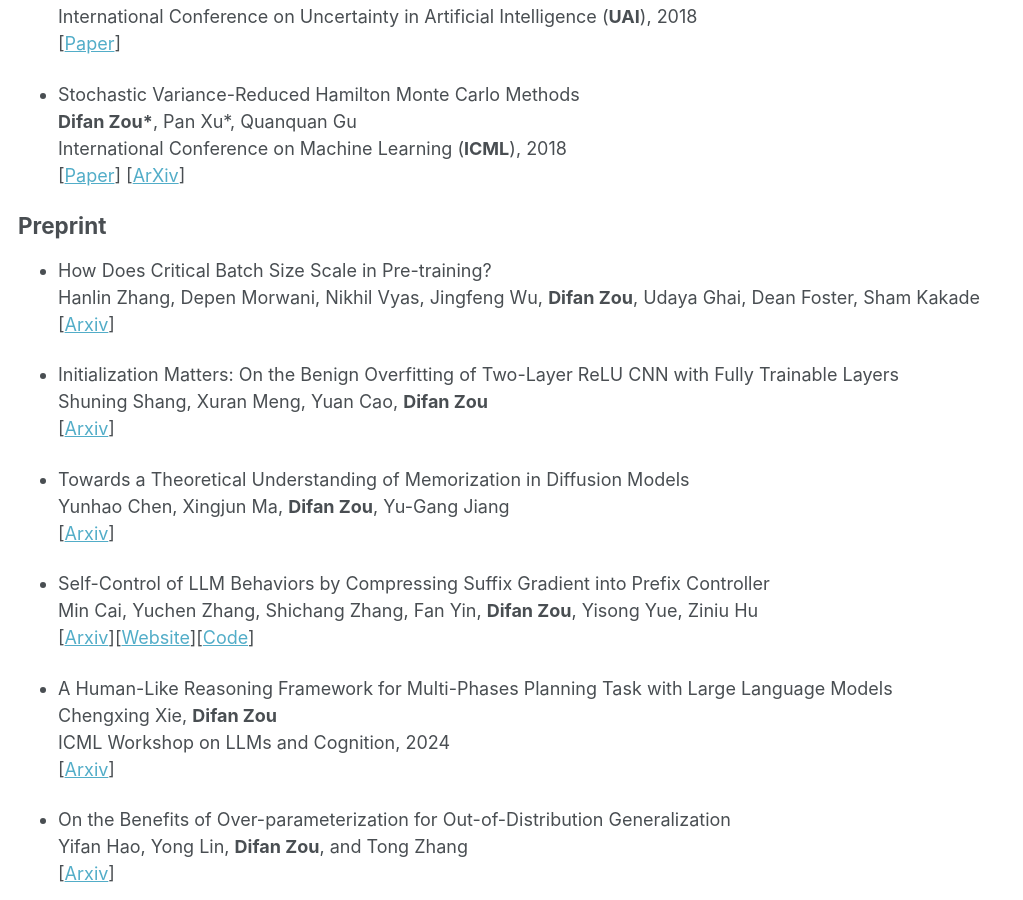
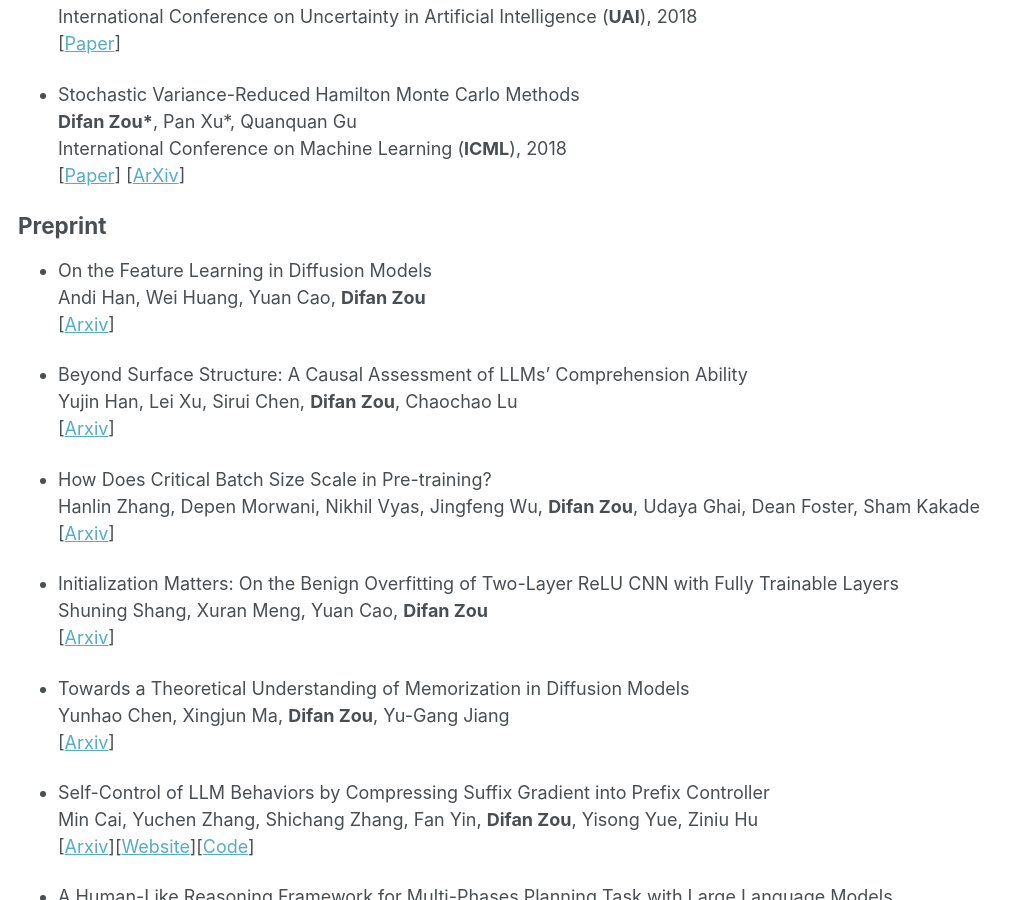
Before and after one commit to difanzou/difanzou.github.io, a Jekyll site: the page built from _pages/publications.md, in a window 1280 px wide and 900 px high, scrolled down 5630 px. Shown: the whole window, without its empty margins (0-1023 px from the left). Built offline with Jekyll 4.4.1, drawn with Linux system fonts in a browser that asks for light colours; some of the changed text lies outside the part shown.

Commit message:
add new preprints

```diff
--- a/_pages/publications.md
+++ b/_pages/publications.md
@@ -31,7 +31,7 @@
 Conference on Advances in Neural Information Processing Systems (**NeurIPS**), 2024 \
 \[[Arxiv](https://arxiv.org/pdf/2406.10650)\]
 
-* A Comprehensive Investigation of Sparse Rate Reduction in Transformer-like Models\
+* An In-depth Investigation of Sparse Rate Reduction in Transformer-like Models\
 Yunzhe Hu, **Difan Zou**, Dong Xu\
 Conference on Advances in Neural Information Processing Systems (**NeurIPS**), 2024 \
 \[[Arxiv](./)\]
@@ -240,6 +240,16 @@
 \[[Paper](http://proceedings.mlr.press/v80/zou18a/zou18a.pdf)\] \[[ArXiv](https://arxiv.org/pdf/1802.04791.pdf)\]
 
 ## Preprint
+
+* On the Feature Learning in Diffusion Models\
+Andi Han, Wei Huang, Yuan Cao, **Difan Zou**\
+\[[Arxiv](https://arxiv.org/pdf/2412.01021)\]
+
+
+* Beyond Surface Structure: A Causal Assessment of LLMs' Comprehension Ability\
+Yujin Han, Lei Xu, Sirui Chen, **Difan Zou**, Chaochao Lu\
+\[[Arxiv](https://arxiv.org/pdf/2411.19456)\]
+
 * How Does Critical Batch Size Scale in Pre-training?\
 Hanlin Zhang, Depen Morwani, Nikhil Vyas, Jingfeng Wu, **Difan Zou**, Udaya Ghai, Dean Foster, Sham Kakade\
 \[[Arxiv](https://arxiv.org/pdf/2410.21676)\]
```
